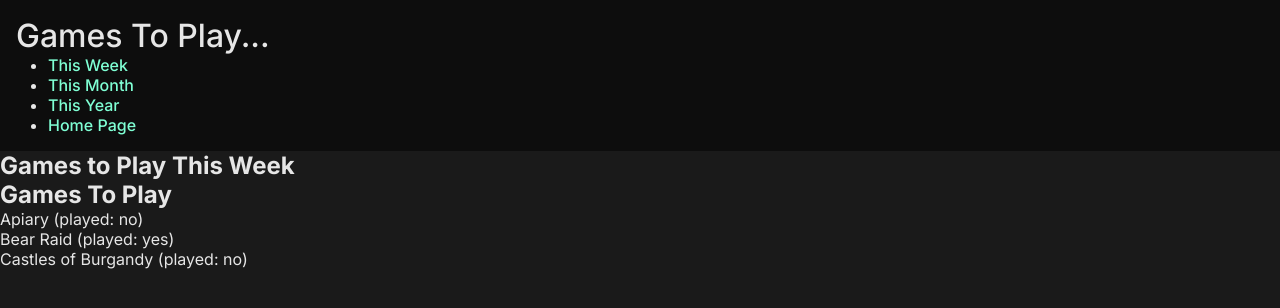
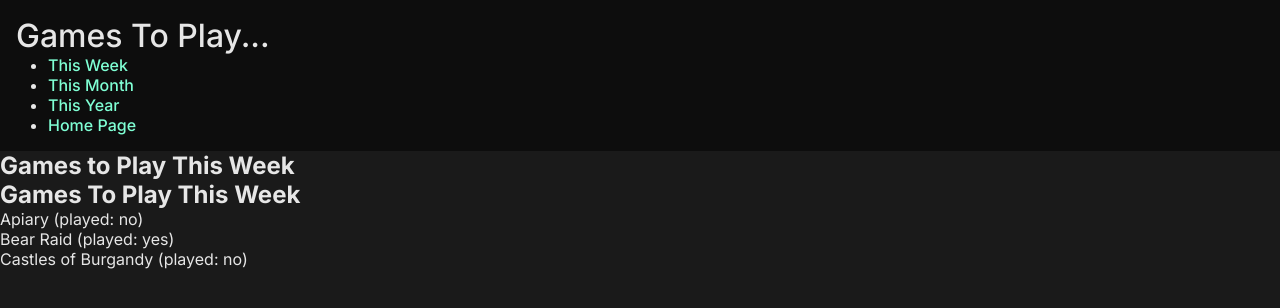
Before and after one commit to franco-ortega/to-do-games, a Next.js app: page /week in a window 1280 px wide. Shown: the top 308 px of the page. Built offline with nearby package versions, Linux system fonts and the light colour scheme.

Commit message:
display time period as "title" prop

```diff
--- a/app/week/page.tsx
+++ b/app/week/page.tsx
@@ -33,7 +33,7 @@ export default function WeekPage() {
         {/* {gamesList} */}
       </section>
       <section>
-        <GamesToPlay gameData={weekData} />
+        <GamesToPlay gameData={weekData} title={'Week'} />
       </section>
     </main>
   );
--- a/components/gamesToPlay/GamesToPlay.tsx
+++ b/components/gamesToPlay/GamesToPlay.tsx
@@ -1,20 +1,20 @@
 'use client';
 
-import { useEffect, useState } from 'react';
+import { ReactNode, useEffect, useState } from 'react';
 
 type Game = [string, { played: boolean }];
 
-type Props = { gameData: [string, { played: boolean }][] };
+type Props = {
+  gameData: [string, { played: boolean }][];
+  title: { title: string };
+};
 
 const GamesToPlay = (gameData: Props): JSX.Element => {
-  console.log('GAME DATA:', gameData);
   const [games, setGames] = useState([] as Game[]);
 
   useEffect(() => {
     if (!games.length) setGames(gameData.gameData);
   }, [gameData, games]);
-
-  // console.log('GAMES:', games.gameData);
 
   const gamesList: JSX.Element[] = games.map((game: Game) => (
     <div key={game[0]}>
@@ -23,11 +23,9 @@ const GamesToPlay = (gameData: Props): JSX.Element => {
     </div>
   ));
 
-  console.log('GAMES LIST', gamesList);
-
   return (
     <main>
-      <h2>Games To Play</h2>
+      <h2>Games To Play This {gameData.title.toString()}</h2>
       {gamesList}
     </main>
   );
```
